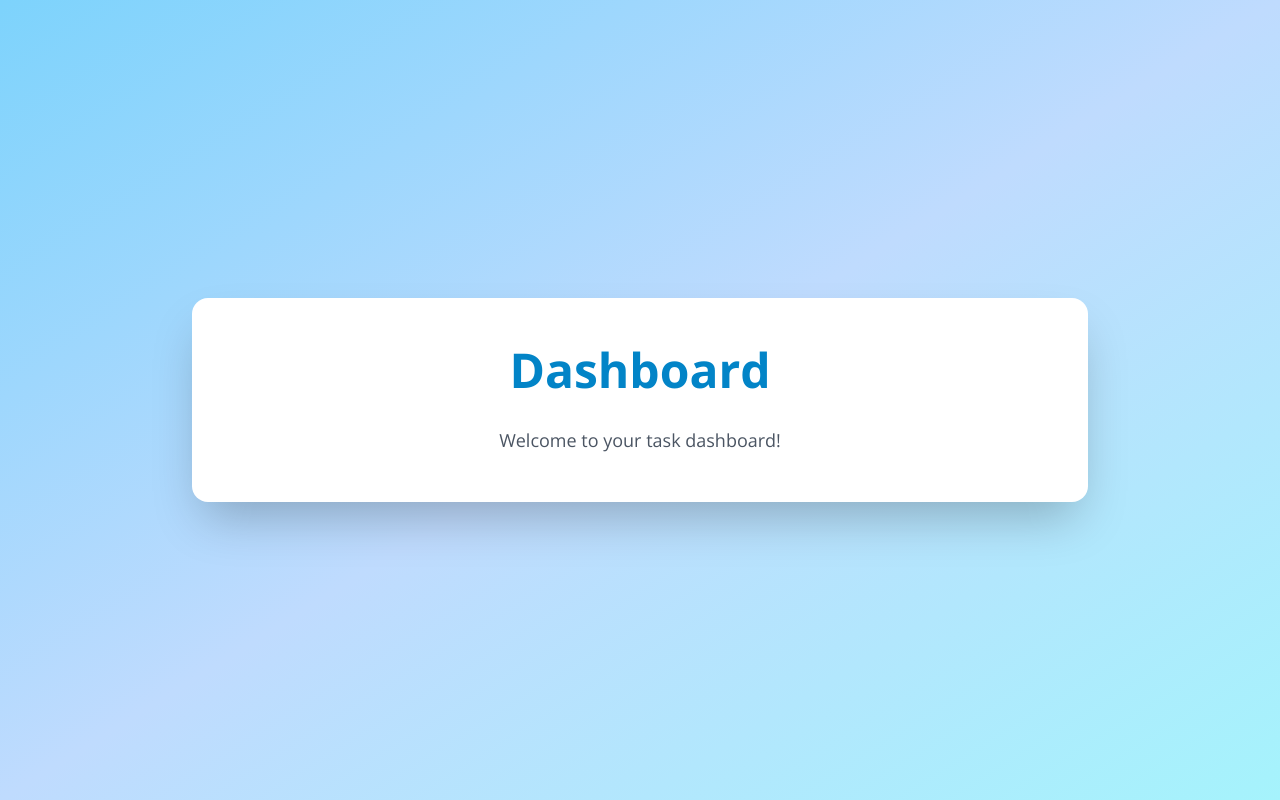
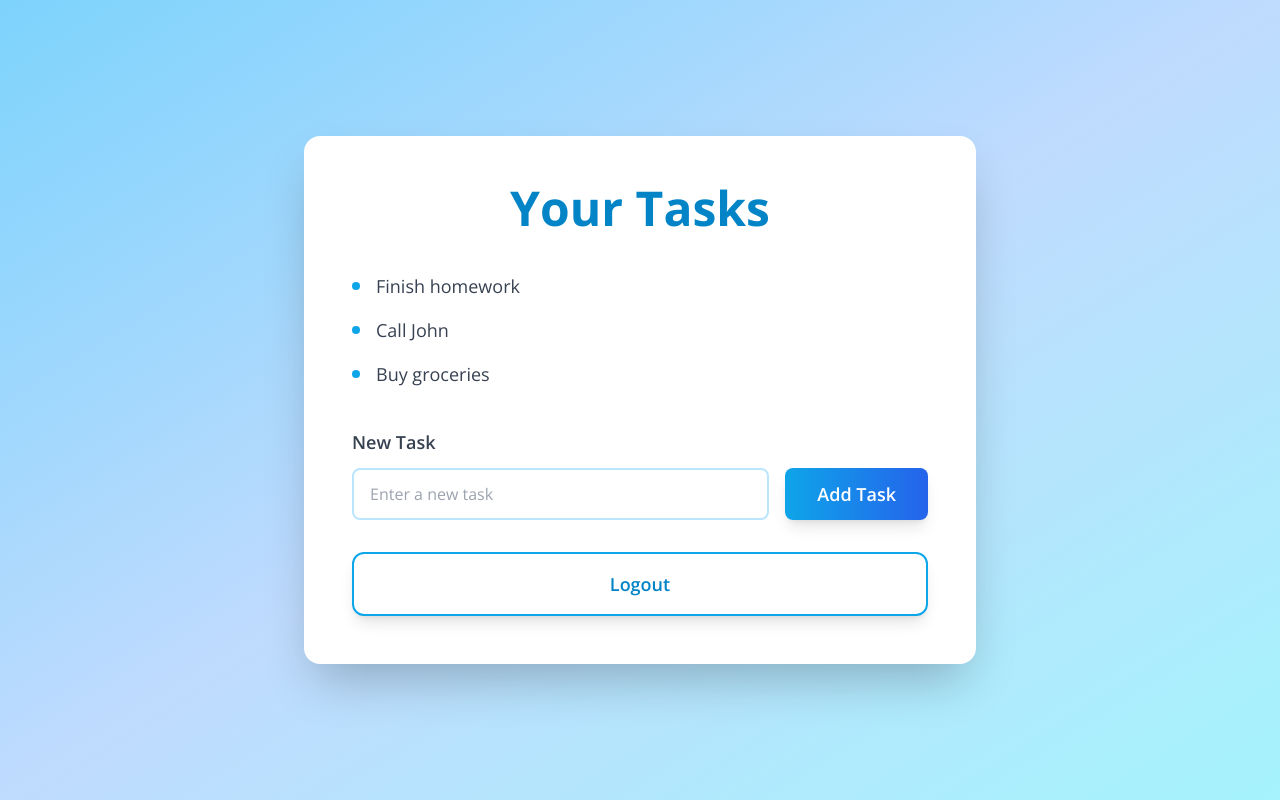
Before and after one commit to vangalas-jpg/tsk_mgr1, a React (Vite) app: page /dashboard in a window 1280 px wide. Built offline with nearby package versions, Linux system fonts and the light colour scheme.

Commit message:
Updated Dashboard.tsx

```diff
--- a/src/pages/Dashboard.tsx
+++ b/src/pages/Dashboard.tsx
@@ -1,14 +1,78 @@
+import { useState } from 'react';
+import { useNavigate } from 'react-router-dom';
+
 function Dashboard() {
+  const navigate = useNavigate();
+  const [tasks, setTasks] = useState([
+    'Finish homework',
+    'Call John',
+    'Buy groceries'
+  ]);
+  const [newTask, setNewTask] = useState('');
+
+  const handleAddTask = (e: React.FormEvent) => {
+    e.preventDefault();
+    if (newTask.trim()) {
+      setTasks([...tasks, newTask.trim()]);
+      setNewTask('');
+    }
+  };
+
+  const handleLogout = () => {
+    navigate('/');
+  };
+
   return (
     <div className="min-h-screen bg-gradient-to-br from-sky-300 via-blue-200 to-cyan-200 flex items-center justify-center px-4 py-8">
-      <div className="max-w-4xl w-full">
+      <div className="max-w-2xl w-full">
         <div className="bg-white rounded-2xl shadow-2xl p-8 md:p-12">
-          <h1 className="text-4xl md:text-5xl font-bold text-sky-600 mb-8 text-center">
-            Dashboard
+          <h1 className="text-4xl md:text-5xl font-bold text-sky-600 mb-10 text-center">
+            Your Tasks
           </h1>
-          <p className="text-gray-600 text-center text-lg">
-            Welcome to your task dashboard!
-          </p>
+
+          <ul className="space-y-4 mb-10">
+            {tasks.map((task, index) => (
+              <li
+                key={index}
+                className="flex items-center text-gray-700 text-lg"
+              >
+                <span className="w-2 h-2 bg-sky-500 rounded-full mr-4"></span>
+                {task}
+              </li>
+            ))}
+          </ul>
+
+          <form onSubmit={handleAddTask} className="mb-8">
+            <label
+              htmlFor="newTask"
+              className="block text-gray-700 font-semibold mb-3 text-lg"
+            >
+              New Task
+            </label>
+            <div className="flex flex-col sm:flex-row gap-4">
+              <input
+                type="text"
+                id="newTask"
+                value={newTask}
+                onChange={(e) => setNewTask(e.target.value)}
+                className="flex-1 px-4 py-3 border-2 border-sky-200 rounded-lg focus:outline-none focus:border-sky-500 transition-colors text-gray-700"
+                placeholder="Enter a new task"
+              />
+              <button
+                type="submit"
+                className="px-8 py-3 bg-gradient-to-r from-sky-500 to-blue-600 text-white rounded-lg font-semibold text-lg shadow-lg hover:shadow-xl hover:scale-105 transition-all duration-300 hover:from-sky-600 hover:to-blue-700 whitespace-nowrap"
+              >
+                Add Task
+              </button>
+            </div>
+          </form>
+
+          <button
+            onClick={handleLogout}
+            className="w-full px-8 py-4 bg-white border-2 border-sky-500 text-sky-600 rounded-xl font-semibold text-lg shadow-lg hover:shadow-xl hover:scale-105 transition-all duration-300 hover:bg-sky-50"
+          >
+            Logout
+          </button>
         </div>
       </div>
     </div>
```
